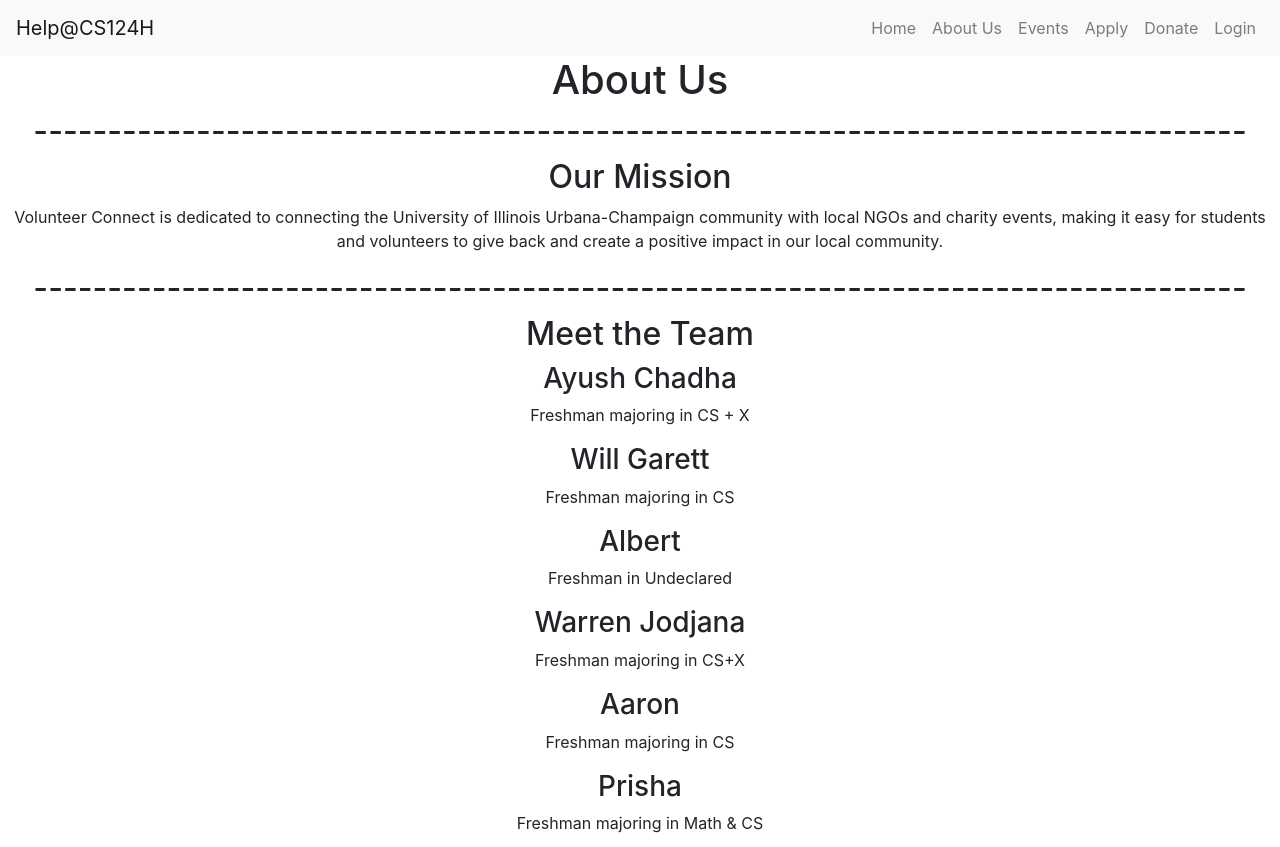
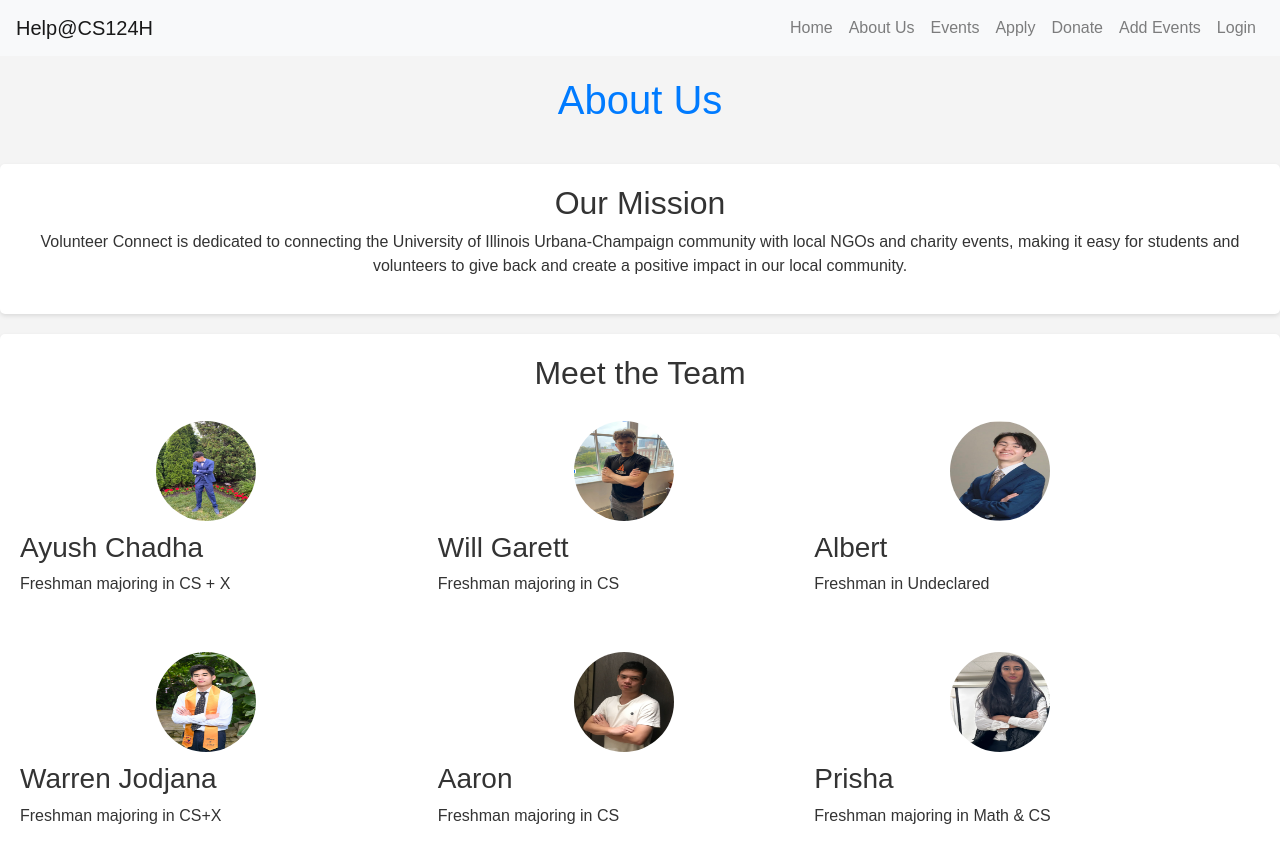
Before and after one commit to CS196Illinois/Group33-FA23, a website: page Project/Frontend/AboutUs/aboutUs.html in a window 1280 px wide. Shown: the top 847 px of the page. Drawn offline with nearby package versions, Linux system fonts and the light colour scheme.

Commit message:
Finshed About Us page
finished

```diff
--- a/Project/Frontend/AboutUs/aboutUs.css
+++ b/Project/Frontend/AboutUs/aboutUs.css
@@ -0,0 +1,45 @@
+/* aboutUs.css */
+
+body {
+    font-family: Arial, sans-serif;
+    background-color: #f4f4f4;
+    color: #333;
+}
+
+header h1 {
+    padding: 20px 0;
+    color: #007bff;
+}
+
+section {
+    background: white;
+    padding: 20px;
+    margin: 20px 0;
+    border-radius: 5px;
+    box-shadow: 0 2px 4px rgba(0, 0, 0, 0.1);
+}
+
+.team-member {
+    margin: 20px 0;
+    display: inline-block;
+    width: 30%;
+    margin-right: 3.333%;
+}
+
+.team-member:nth-child(3n) {
+    margin-right: 0;
+}
+
+.team-member img {
+    width: 100px;
+    height: 100px;
+    border-radius: 50%;
+    margin-bottom: 10px;
+    display: block;
+    margin-left: auto;
+    margin-right: auto;
+}
+
+#contact p {
+    margin: 5px 0;
+}
--- a/Project/Frontend/AboutUs/aboutUs.html
+++ b/Project/Frontend/AboutUs/aboutUs.html
@@ -1,96 +1,75 @@
 <!DOCTYPE html>
 <html>
-
 <head>
     <title>About Us</title>
     <link rel="stylesheet" href="https://stackpath.bootstrapcdn.com/bootstrap/4.3.1/css/bootstrap.min.css"
-    integrity="sha384-ggOyR0iXCbMQv3Xipma34MD+dH/1fQ784/j6cY/iJTQUOhcWr7x9JvoRxT2MZw1T" crossorigin="anonymous">
-    <script src="aboutUs.js"></script>
-    <script src="https://code.jquery.com/jquery-3.3.1.slim.min.js"
-    integrity="sha384-q8i/X+965DzO0rT7abK41JStQIAqVgRVzpbzo5smXKp4YfRvH+8abtTE1Pi6jizo"
-    crossorigin="anonymous"></script>
-<script src="https://cdnjs.cloudflare.com/ajax/libs/popper.js/1.14.7/umd/popper.min.js"
-    integrity="sha384-UO2eT0CpHqdSJQ6hJty5KVphtPhzWj9WO1clHTMGa3JDZwrnQq4sF86dIHNDz0W1"
-    crossorigin="anonymous"></script>
-<script src="https://stackpath.bootstrapcdn.com/bootstrap/4.3.1/js/bootstrap.min.js"
-    integrity="sha384-JjSmVgyd0p3pXB1rRibZUAYoIIy6OrQ6VrjIEaFf/nJGzIxFDsf4x0xIM+B07jRM"
-    crossorigin="anonymous"></script>
+          integrity="sha384-ggOyR0iXCbMQv3Xipma34MD+dH/1fQ784/j6cY/iJTQUOhcWr7x9JvoRxT2MZw1T"
+          crossorigin="anonymous">
     <link rel="stylesheet" href="aboutUs.css">
 </head>
-
 <body>
     <header>
         <nav class="navbar navbar-expand-lg navbar-light bg-light">
-      <a class="navbar-brand " href="#" style="align-items: center; display: flex;">
-        Help@CS124H
-      </a>
+            <a class="navbar-brand" href="#">Help@CS124H</a>
             <div class="navbar-nav ml-auto">
-        <a class="nav-item nav-link" href="../Home/home.html">Home <span class="sr-only"></span></a>
+                <a class="nav-item nav-link" href="../Home/home.html">Home</a>
                 <a class="nav-item nav-link" href="../AboutUs/aboutUs.html">About Us</a>
                 <a class="nav-item nav-link" href="../Events/events.html">Events</a>
                 <a class="nav-item nav-link" href="../Apply/apply.html">Apply</a>
                 <a class="nav-item nav-link" href="../Donate/donate.html">Donate</a>
-        <a class="nav-item nav-link" href="../Events/addEventPage.html" id="addEventLink">Add Events<span class="sr-only"></span></a>
-        <a class="nav-item nav-link" href="../User/user.html" id="loginLink">Login<span class="sr-only"></span></a>
+                <a class="nav-item nav-link" href="../Events/addEventPage.html" id="addEventLink">Add Events</a>
+                <a class="nav-item nav-link" href="../User/user.html" id="loginLink">Login</a>
             </div>
         </nav>
         <h1 style="text-align: center">About Us</h1>
     </header>
 
     <section id="mission">
-    <h2 style="text-align: center">----------------------------------------------------------------------------------
-    </h2>
         <h2 style="text-align: center">Our Mission</h2>
         <p style="text-align: center">Volunteer Connect is dedicated to connecting the University of Illinois
-      Urbana-Champaign community with local NGOs and charity events, making it easy for students and volunteers to give
-      back and create a positive impact in our local community.</p>
+           Urbana-Champaign community with local NGOs and charity events, making it easy for students and
+           volunteers to give back and create a positive impact in our local community.</p>
     </section>
 
     <section id="team">
-    <h2 style="text-align: center">----------------------------------------------------------------------------------
-    </h2>
         <h2 style="text-align: center">Meet the Team</h2>
-    <div style="text-align: center" ; class="team-member">
-      <!-- <img src="team_member_1.jpg" alt="Team Member 1"> -->
+        <div class="team-member">
+            <img src="Screenshot 2023-12-03 at 2.53.57 PM.png" alt="Team Member 1">
             <h3>Ayush Chadha</h3>
             <p>Freshman majoring in CS + X</p>
         </div>
-    <div style="text-align: center" ;class="team-member">
-      <!-- <img src="team_member_2.jpg" alt="Team Member 2"> -->
+        <div class="team-member">
+            <img src="Screenshot 2023-12-03 at 2.53.13 PM.png" alt="Team Member 2">
             <h3>Will Garett</h3>
             <p>Freshman majoring in CS</p>
         </div>
-    <div style="text-align: center" ; class="team-member">
-      <!-- <img src="team_member_3.jpg" alt="Team Member 3"> -->
+        <div class="team-member">
+            <img src="Screenshot 2023-12-03 at 2.53.29 PM.png" alt="Team Member 3">
             <h3>Albert</h3>
             <p>Freshman in Undeclared</p>
         </div>
-    <div style="text-align: center" ; class="team-member">
-      <!-- <img src="team_member_4.jpg" alt="Team Member 4"> -->
+        <div class="team-member">
+            <img src="Screenshot 2023-12-03 at 2.53.43 PM.png" alt="Team Member 4">
             <h3>Warren Jodjana</h3>
             <p>Freshman majoring in CS+X</p>
         </div>
-    <div style="text-align: center" ; class="team-member">
-      <!-- <img src="team_member_5.jpg" alt="Team Member 5"> -->
+        <div class="team-member">
+            <img src="Screenshot 2023-12-03 at 2.54.32 PM.png" alt="Team Member 5">
             <h3>Aaron</h3>
             <p>Freshman majoring in CS</p>
         </div>
-    <div style="text-align: center" ; class="team-member">
-      <!-- <img src="team_member_6.jpg" alt="Team Member 6"> -->
+        <div class="team-member">
+            <img src="Screenshot 2023-12-03 at 2.54.19 PM.png" alt="Team Member 6">
             <h3>Prisha</h3>
             <p>Freshman majoring in Math & CS</p>
         </div>
-
     </section>
 
-  <section style="text-align: center" ; id="contact">
-    <h2><br><br>Contact Us</h2>
+    <section id="contact">
+        <h2>Contact Us</h2>
         <p>If you have any questions or suggestions, please feel free to get in touch:</p>
         <p>Email: contact@volunteerconnectapp.com</p>
         <p>Phone: (555) 123-4567</p>
     </section>
-
-
 </body>
-
 </html>
```
Also changed, not shown: Project/Frontend/Events/events.html (+1 -0 lines), Project/Frontend/AboutUs/Screenshot 2023-12-03 at 2.53.13 PM.png (added), Project/Frontend/AboutUs/Screenshot 2023-12-03 at 2.53.29 PM.png (added), Project/Frontend/AboutUs/Screenshot 2023-12-03 at 2.53.43 PM.png (added), Project/Frontend/AboutUs/Screenshot 2023-12-03 at 2.53.57 PM.png (added), Project/Frontend/AboutUs/Screenshot 2023-12-03 at 2.54.19 PM.png (added), Project/Frontend/AboutUs/Screenshot 2023-12-03 at 2.54.32 PM.png (added). Lines whose indentation alone changed are shown as unchanged.
